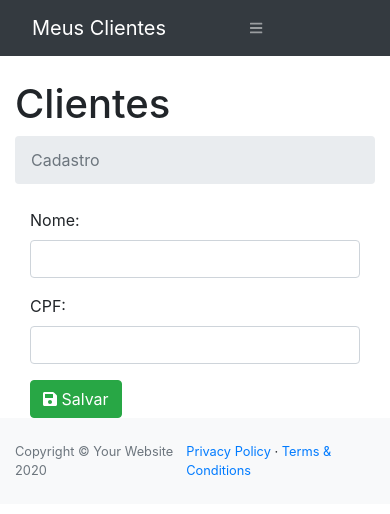
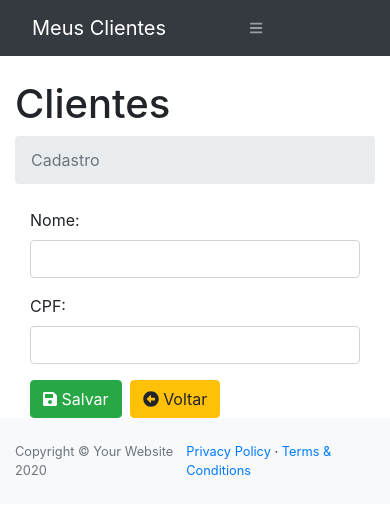
Before and after one commit to jairosousa/Angular9-Spring-Boot2-2, an Angular app in the folder frontend/clientes-app/: page /clientes-form in a window 390 px wide. Shown: the top 514 px of the page. Built offline with nearby package versions, Linux system fonts and the light colour scheme.

Commit message:
Navegando entre os componentes com o Router

```diff
--- a/frontend/clientes-app/src/app/clientes/clientes-form/clientes-form.component.html
+++ b/frontend/clientes-app/src/app/clientes/clientes-form/clientes-form.component.html
@@ -45,11 +45,16 @@
             </div>
         </div>
         <div class="row">
-            <div class="col-md-2">
+            <div class="col-md-3">
                 <button type="submit" class="btn btn-success">
                     <i class="fa fa-save"></i> Salvar
                 </button>
+                <button type="button" class="btn btn-warning ml-2" (click)="voltarParaListagem()">
+                    <i class="fa fa-arrow-alt-circle-left"></i> Voltar
+                </button>
             </div>
+
+
         </div>
     </form>
 </div>
--- a/frontend/clientes-app/src/app/clientes/clientes-form/clientes-form.component.ts
+++ b/frontend/clientes-app/src/app/clientes/clientes-form/clientes-form.component.ts
@@ -1,4 +1,5 @@
 import { Component, OnInit } from '@angular/core';
+import { Router } from '@angular/router';
 import { ClientesService } from '../../clientes.service';
 import { Cliente } from '../cliente';
 
@@ -15,7 +16,9 @@ export class ClientesFormComponent implements OnInit {
 
   errors: String[];
 
-  constructor(private clienteService: ClientesService) {
+  constructor(
+    private clienteService: ClientesService,
+    private router: Router) {
     this.cliente = new Cliente();
   }
 
@@ -36,4 +39,8 @@ export class ClientesFormComponent implements OnInit {
 
   }
 
+  voltarParaListagem() {
+    this.router.navigate(['/clientes-lista']);
+  }
+
 }
--- a/frontend/clientes-app/src/app/clientes/clientes-lista/clientes-lista.component.html
+++ b/frontend/clientes-app/src/app/clientes/clientes-lista/clientes-lista.component.html
@@ -6,7 +6,7 @@
 <div class="container-fluid">
 .<div class="row">
     <div class="col-md-2">
-        <button class="btn btn-primary">
+        <button class="btn btn-primary" (click)="novoCadastro() ">
             <i class="fa fa-plus"></i> Novo
         </button>
     </div>
--- a/frontend/clientes-app/src/app/clientes/clientes-lista/clientes-lista.component.ts
+++ b/frontend/clientes-app/src/app/clientes/clientes-lista/clientes-lista.component.ts
@@ -1,4 +1,5 @@
 import { Component, OnInit } from '@angular/core';
+import { Router } from '@angular/router';
 import { ClientesService } from '../../clientes.service';
 import { Cliente } from '../cliente';
 
@@ -11,13 +12,18 @@ export class ClientesListaComponent implements OnInit {
 
   clientes: Cliente[] = [];
 
-  constructor(private service: ClientesService) { }
+  constructor(
+    private service: ClientesService,
+    private router: Router
+  ) { }
 
   ngOnInit(): void {
     this.service.getClientes()
       .subscribe(resposta => this.clientes = resposta);
   }
 
-
+  public novoCadastro() {
+    this.router.navigate(['/clientes-form']);
+  }
 
 }
```
